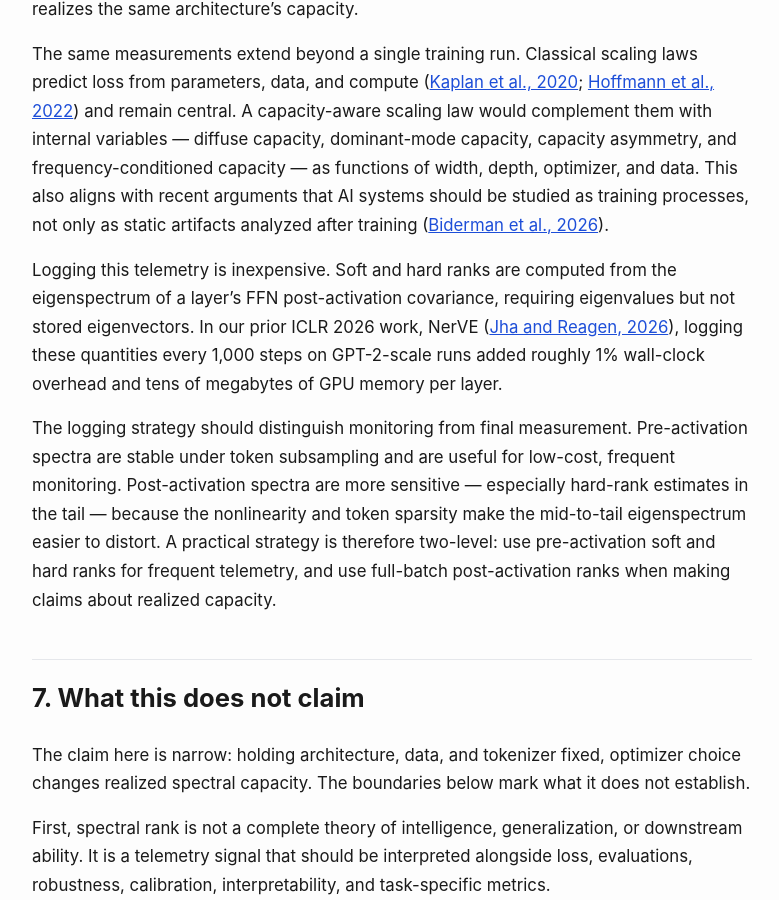
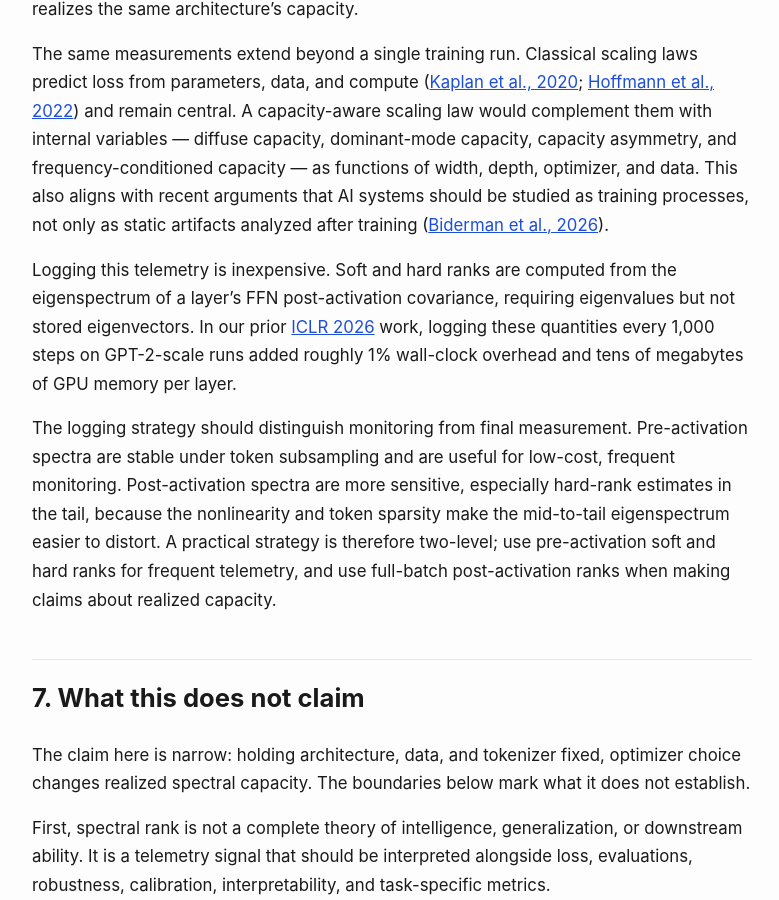
Before and after one commit to optimizer-scaling-laws/optimizer-scaling-laws.github.io, a Jekyll site: the page built from _posts/2026-06-26-architecture-creates-capacity-optimizers-realize-it.md, in a window 1280 px wide and 900 px high, scrolled down 17414 px. Shown: the whole window, without its empty margins (248-1027 px from the left). Built offline with Jekyll 4.4.1, drawn with Linux system fonts in a browser that asks for light colours.

Commit message:
Final final Polished Section 6

```diff
--- a/_posts/2026-06-26-architecture-creates-capacity-optimizers-realize-it.md
+++ b/_posts/2026-06-26-architecture-creates-capacity-optimizers-realize-it.md
@@ -546,9 +546,9 @@ These diagnostics are lightweight telemetry signals. They make optimizer compari
 
 The same measurements extend beyond a single training run. Classical scaling laws predict loss from parameters, data, and compute (<a href="https://arxiv.org/abs/2001.08361" target="_blank" rel="noopener noreferrer">Kaplan et al., 2020</a>; <a href="https://arxiv.org/abs/2203.15556" target="_blank" rel="noopener noreferrer">Hoffmann et al., 2022</a>) and remain central. A capacity-aware scaling law would complement them with internal variables — diffuse capacity, dominant-mode capacity, capacity asymmetry, and frequency-conditioned capacity — as functions of width, depth, optimizer, and data. This also aligns with recent arguments that AI systems should be studied as training processes, not only as static artifacts analyzed after training (<a href="https://arxiv.org/abs/2606.06533" target="_blank" rel="noopener noreferrer">Biderman et al., 2026</a>).
 
-Logging this telemetry is inexpensive. Soft and hard ranks are computed from the eigenspectrum of a layer's FFN post-activation covariance, requiring eigenvalues but not stored eigenvectors. In our prior ICLR 2026 work, NerVE (<a href="https://arxiv.org/abs/2603.06922" target="_blank" rel="noopener noreferrer">Jha and Reagen, 2026</a>), logging these quantities every 1,000 steps on GPT-2-scale runs added roughly 1% wall-clock overhead and tens of megabytes of GPU memory per layer.
+Logging this telemetry is inexpensive. Soft and hard ranks are computed from the eigenspectrum of a layer's FFN post-activation covariance, requiring eigenvalues but not stored eigenvectors. In our prior <a href="https://arxiv.org/abs/2603.06922" target="_blank" rel="noopener noreferrer">ICLR 2026</a> work, logging these quantities every 1,000 steps on GPT-2-scale runs added roughly 1% wall-clock overhead and tens of megabytes of GPU memory per layer.
 
-The logging strategy should distinguish monitoring from final measurement. Pre-activation spectra are stable under token subsampling and are useful for low-cost, frequent monitoring. Post-activation spectra are more sensitive — especially hard-rank estimates in the tail — because the nonlinearity and token sparsity make the mid-to-tail eigenspectrum easier to distort. A practical strategy is therefore two-level: use pre-activation soft and hard ranks for frequent telemetry, and use full-batch post-activation ranks when making claims about realized capacity.
+The logging strategy should distinguish monitoring from final measurement. Pre-activation spectra are stable under token subsampling and are useful for low-cost, frequent monitoring. Post-activation spectra are more sensitive, especially hard-rank estimates in the tail, because the nonlinearity and token sparsity make the mid-to-tail eigenspectrum easier to distort. A practical strategy is therefore two-level; use pre-activation soft and hard ranks for frequent telemetry, and use full-batch post-activation ranks when making claims about realized capacity.
 
 ## 7. What this does not claim
 {: #what-this-does-not-claim}
```
